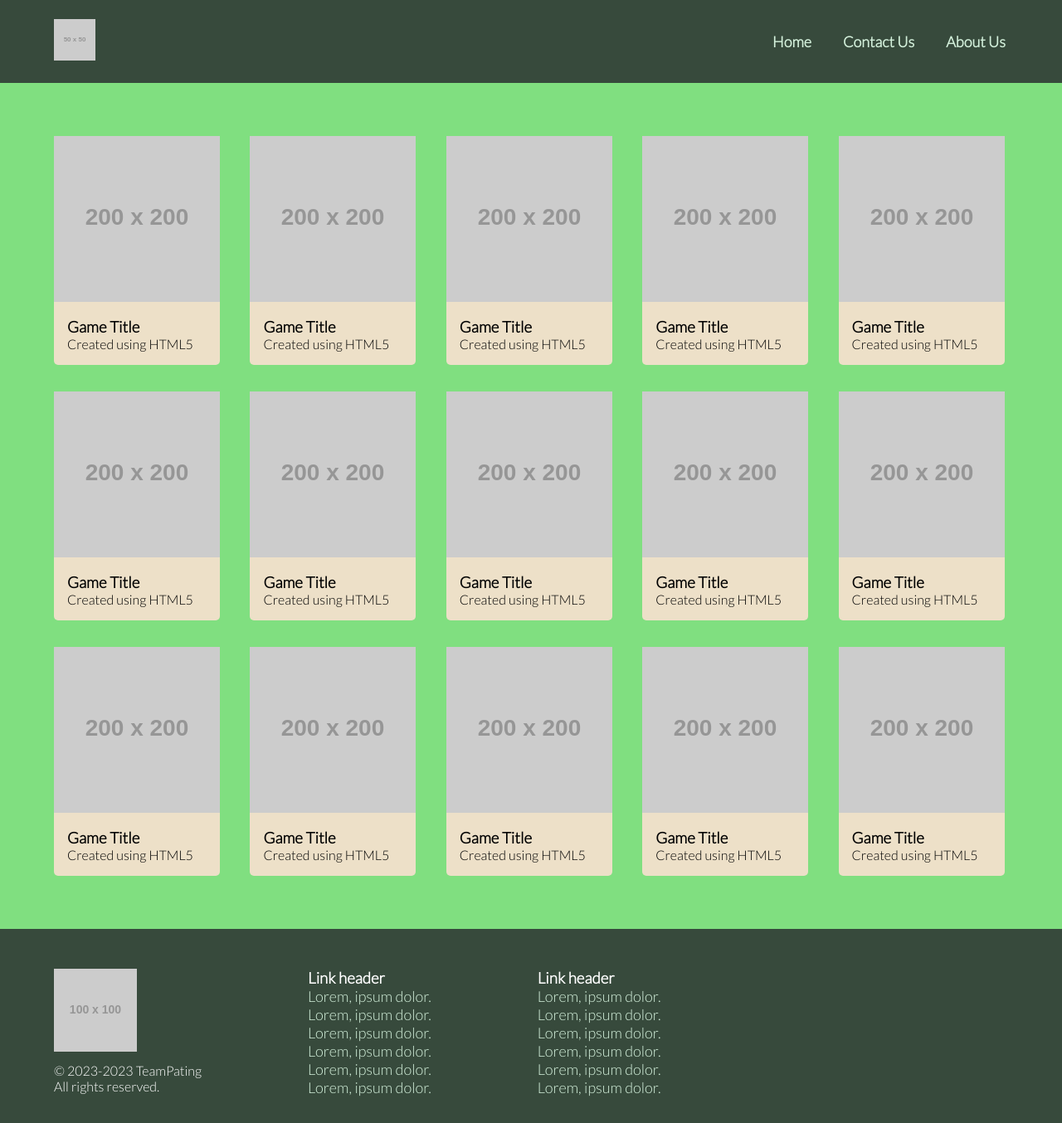
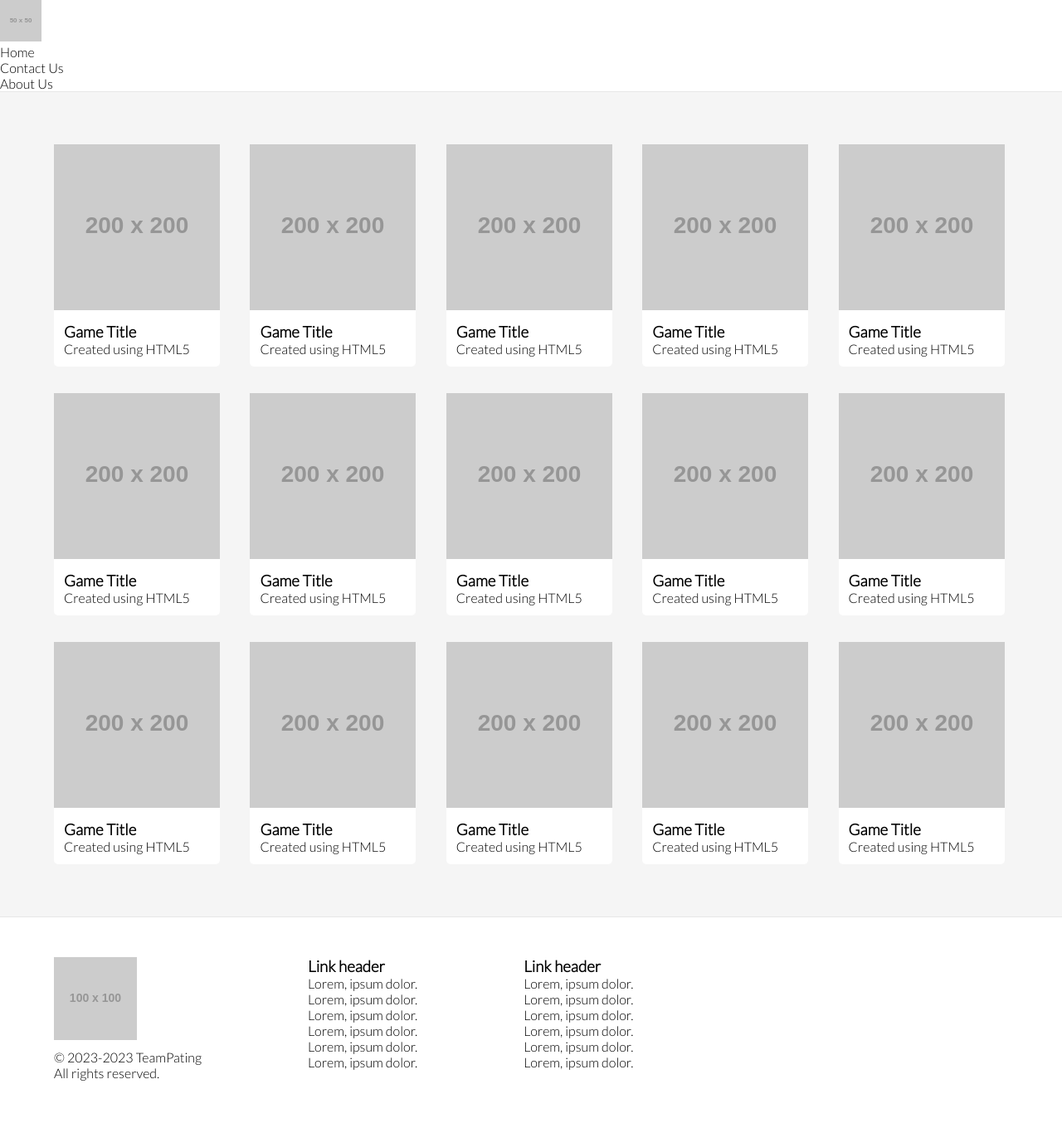
Before and after one commit to John-Pio/PatingGames, a PHP site: page / in a window 1280 px wide. Shown: the whole page at 83% size. After the commit the page ends 1303 px from the top, so only its background shows below. Run offline with PHP 8.4, Linux system fonts and the light colour scheme; grey boxes labelled with a size stand in for pictures from a placeholder-image service; some libraries are stand-ins or nearby versions.

Commit message:
Change colors and dimensions

```diff
--- a/styles/style.css
+++ b/styles/style.css
@@ -14,13 +14,18 @@
 }
 
 body {
-    background-color:rgb(128, 223, 128);
+    background-color: #F5F5F5;
     margin: 0;
     display: flex;
     flex-direction: column;
 }
 
+nav, footer {
+    background-color: #fff;
+}
+
 a {
+    color: black;
     text-decoration: none;
 }
 
@@ -40,7 +45,11 @@ li {
 /* Navigation Styles */
 
 nav {
-    height: 100px;
+    box-shadow: 0 1px 0 rgba(51,51,51,0.07);
+}
+
+nav .container {
+    height: 75px;
     width: var(--width);
     margin: auto;
     display: flex;
@@ -48,39 +57,22 @@ nav {
     align-items: center;
 }
 
-nav a {
+nav .container a {
     font-weight: bold;
     font-size: 18px;
-    text-align: center;
-    color: rgb(211, 240, 219);
 }
 
-nav ul {
+nav .container ul {
     display: flex;
-    gap: 2em;
 }
 
-nav ul li {
-    color: black;
+nav .container ul li {
+   padding: 1em;
 }
 
-.HoverTime{
+nav .container ul li:hover {
+    background-color: #9BCFA9;
     border-radius: 5px;
-    padding: 3px;
-
-}
-.HoverTime:hover
-{
-    background-color: rgb(155, 207, 169);
-}
-
-.TopBar {
-    background-color: rgb(55, 74, 60);
-}
-.TopBar a{
-    font-size: 18px;
-    text-align: center;
-    color: rgb(211, 240, 219);
 }
 
 /* Main Styles */
@@ -106,22 +98,31 @@ main ul {
 }
 
 main .card {
-    background-color: #ede0c8;
+    background-color: #fff;
     height: max-content;
     width: 200px;
     border-radius: 5px;
 }
 
+main .card .thumbnail {
+    width: 200px;
+    height: 200px;
+}
+
+main .card .thumbnail img {
+    border-radius: 5px 5px 0 0;
+}
+
 main .card .info {
-    margin: 1em 0;
-    padding: 0 1em;
+    /* margin: 1em 0; */
+    padding: .75em;
     color: black;
 }
 
 /* Footer Styles */
 
 footer {
-    color: white;
+    box-shadow: 0 -1px 0 rgba(51,51,51,0.07);
 }
 
 footer .container {
```
